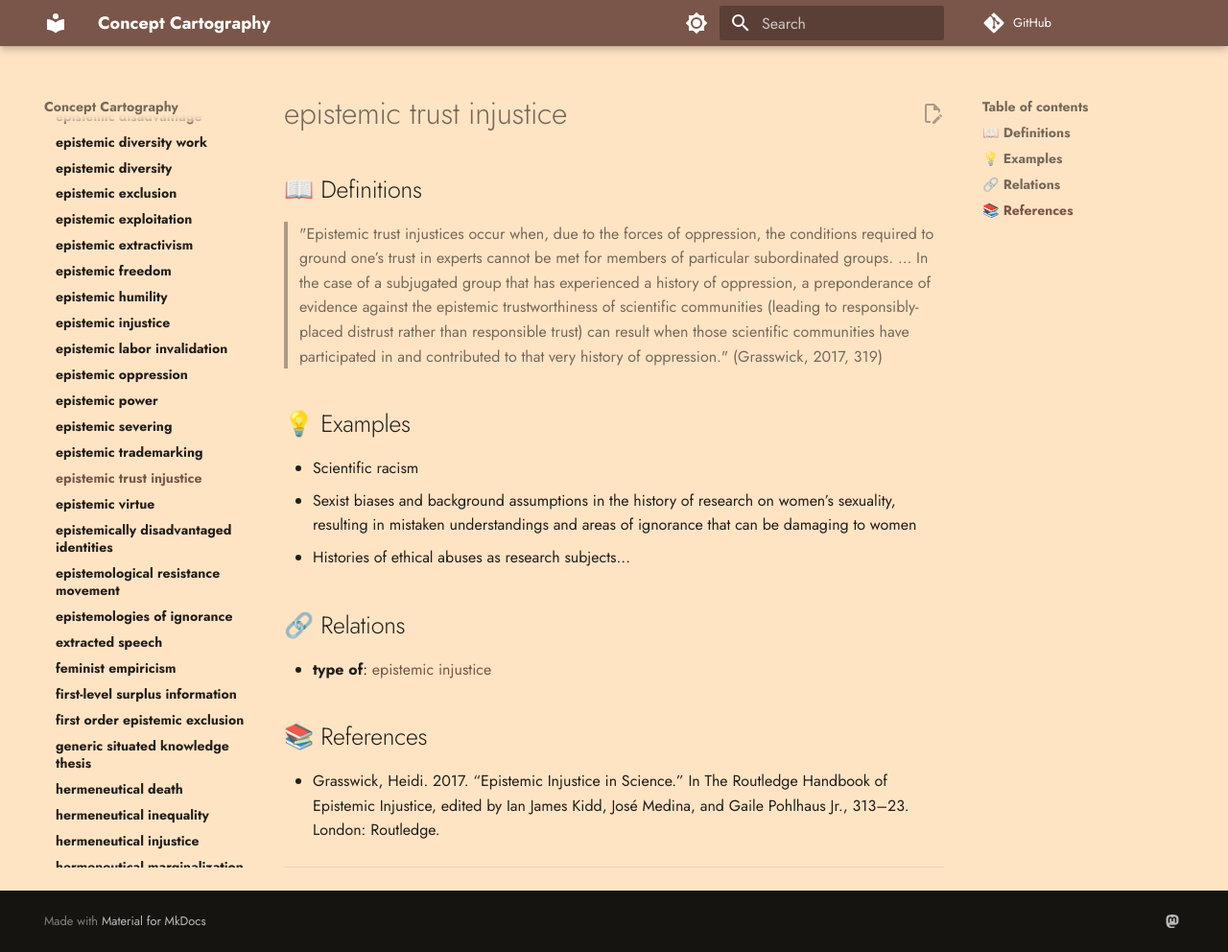
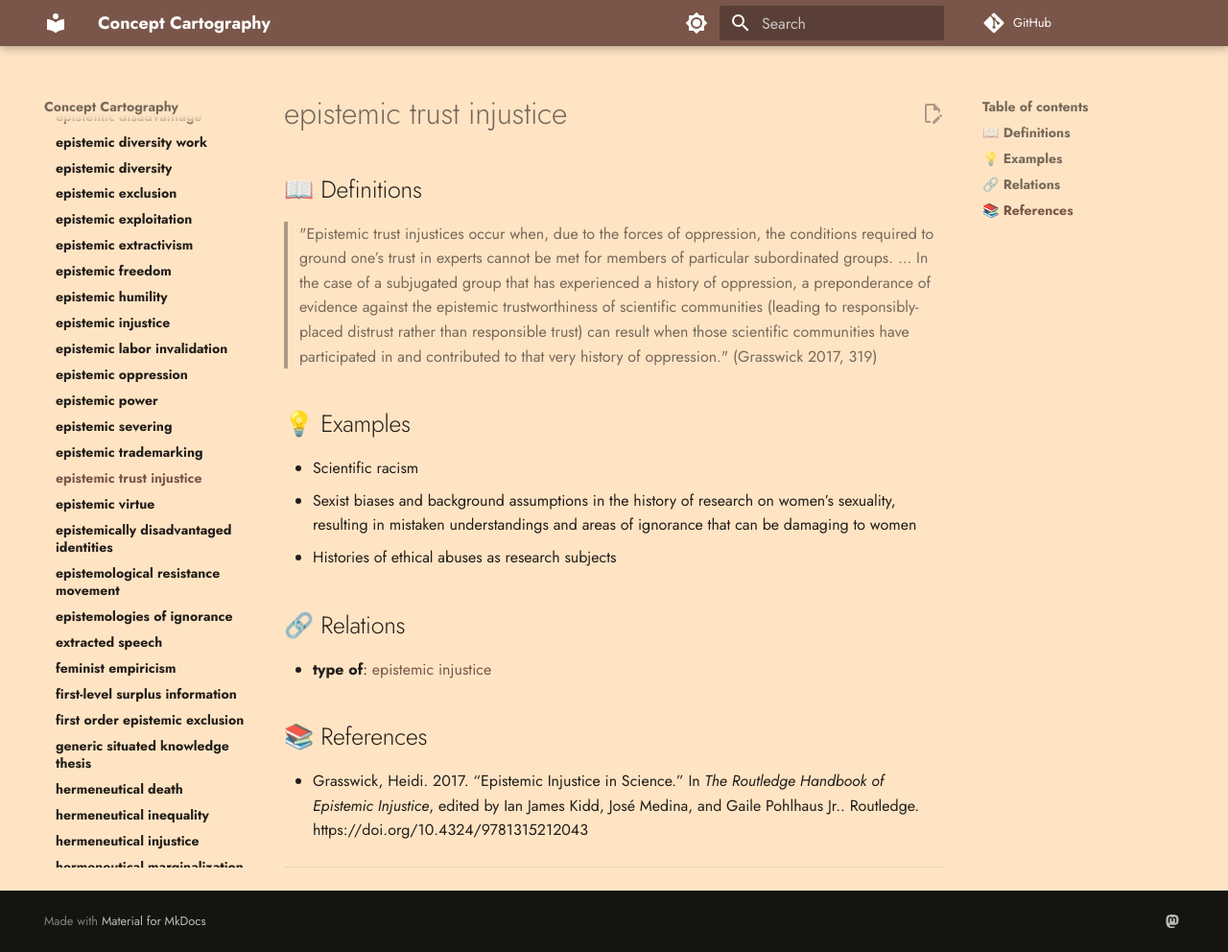
Before and after one commit to conceptcartography/conceptcartography, an MkDocs documentation site: the page built from docs/concepts/epistemic-trust-injustice.md, in a window 1280 px wide and 992 px high. Shown: the whole window at 96% size. Built offline with MkDocs 1.6.1 and Material for MkDocs 9.7.7, drawn with Linux system fonts in a browser that asks for light colours; comment, search, counter and statistics services are not loaded; the version menu is left out.

Commit message:
Update reference format

```diff
--- a/docs/concepts/epistemic-trust-injustice.md
+++ b/docs/concepts/epistemic-trust-injustice.md
@@ -2,13 +2,13 @@
 
 ## 📖 Definitions
 
-> "Epistemic trust injustices occur when, due to the forces of oppression, the conditions required to ground one’s trust in experts cannot be met for members of particular subordinated groups. ... In the case of a subjugated group that has experienced a history of oppression, a preponderance of evidence against the epistemic trustworthiness of scientific communities (leading to responsibly-placed distrust rather than responsible trust) can result when those scientific communities have participated in and contributed to that very history of oppression." (Grasswick, 2017, 319)
+> "Epistemic trust injustices occur when, due to the forces of oppression, the conditions required to ground one’s trust in experts cannot be met for members of particular subordinated groups. ... In the case of a subjugated group that has experienced a history of oppression, a preponderance of evidence against the epistemic trustworthiness of scientific communities (leading to responsibly-placed distrust rather than responsible trust) can result when those scientific communities have participated in and contributed to that very history of oppression." (Grasswick 2017, 319)
 
 ## 💡 Examples
 
 - Scientific racism
 - Sexist biases and background assumptions in the history of research on women’s sexuality, resulting in mistaken understandings and areas of ignorance that can be damaging to women
-- Histories of ethical abuses as research subjects...
+- Histories of ethical abuses as research subjects
 
 ## 🔗 Relations
 
@@ -16,7 +16,7 @@
 
 ## 📚 References
 
-- Grasswick, Heidi. 2017. “Epistemic Injustice in Science.” In The Routledge Handbook of Epistemic Injustice, edited by Ian James Kidd, José Medina, and Gaile Pohlhaus Jr., 313–23. London: Routledge.
+- Grasswick, Heidi. 2017. “Epistemic Injustice in Science.” In _The Routledge Handbook of Epistemic Injustice_, edited by Ian James Kidd, José Medina, and Gaile Pohlhaus Jr.. Routledge. https://doi.org/10.4324/9781315212043
 
 ---
 
```
